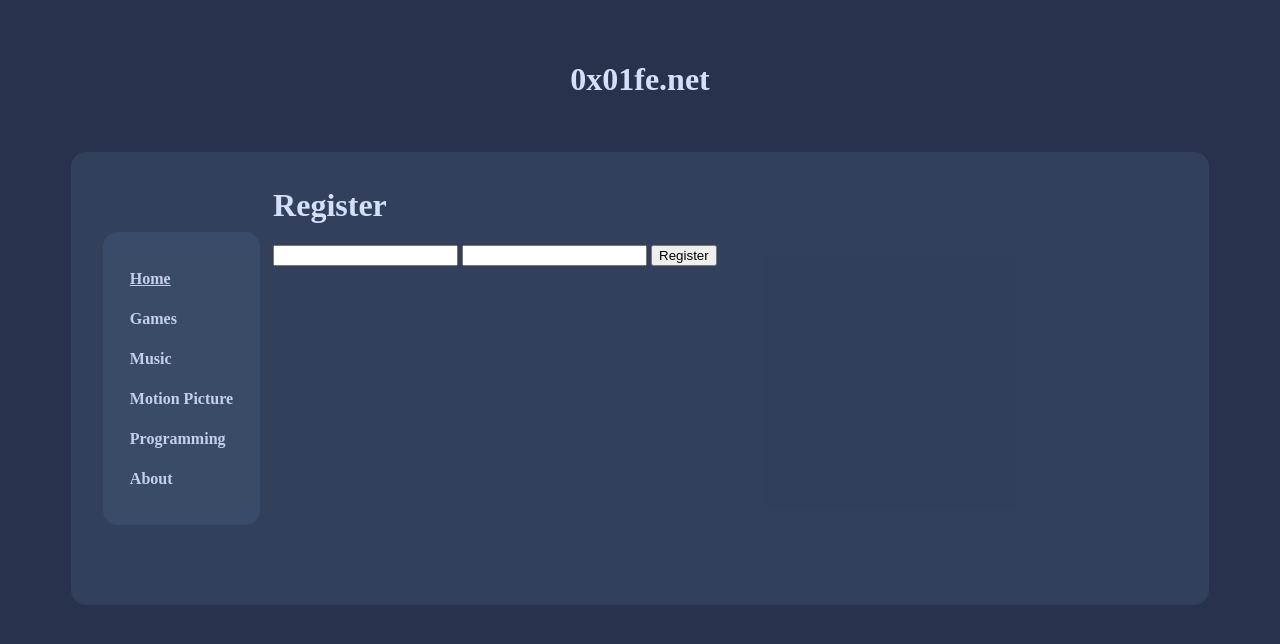
After one commit to 0x01FE/My-Website, a Flask app: page /user/register/ in a window 1280 px wide. The commit adds this page. Shown: the top 644 px of the page. Run offline with Flask 2, Linux system fonts and the light colour scheme; parts of the project's set-up code (start-up, migrations or seed data) failed here and were passed over; some libraries are stand-ins or nearby versions; some web fonts are replaced.

Commit message:
started working on the comments feature

```diff
--- a/app/app.py
+++ b/app/app.py
@@ -1,6 +1,7 @@
 import glob
 import configparser
 import random
+import base64
 
 import flask
 import flask_wtf.csrf
@@ -10,12 +11,13 @@ import markdown
 
 from post import Post
 import comment
+import user
 
 app = flask.Flask(__name__, static_url_path='', static_folder='static')
+app.register_blueprint(comment.comments)
+app.register_blueprint(user.user)
 
-csrf = flask_wtf.csrf.CSRFProtect()
-csrf.init_app(app)
-
+# CONFIG
 CONFIG_PATH = "./config.ini"
 config = configparser.ConfigParser()
 config.read(CONFIG_PATH)
@@ -24,6 +26,17 @@ POSTS_FOLDER = config['POSTS']['POSTS_FOLDER']
 STATUS_FILE = config['STATUS']['STATUS_FILE']
 PORT = int(config['NETWORK']['PORT'])
 DEV = int(config['NETWORK']['DEV'])
+
+
+# CSRF Protect
+app.config['SECRET_KEY'] = base64.b64decode(config["FLASK"]["SECRET"])
+csrf = flask_wtf.csrf.CSRFProtect()
+csrf.init_app(app)
+
+# Session Setup
+app.config['SESSION_TYPE'] = 'filesystem'
+app.config['SESSION_FILE_DIR'] = './data/.flask_session/'
+flask_session.Session(app)
 
 def get_posts(category_filter : str | None = None) -> list[Post]:
     post_files = glob.glob(f'{POSTS_FOLDER}/*')
@@ -85,7 +98,7 @@ def index():
     # Setup Comment Form
     form = comment.CommentForm()
 
-    return flask.render_template('index.html', posts=posts_and_comments, status=status, form=form)
+    return flask.render_template('index.html', posts=posts_and_comments, status=status, form=form, user="yes")
 
 # Games Page
 @app.route('/games/')
--- a/app/post.py
+++ b/app/post.py
@@ -8,6 +8,7 @@ class Post:
     date : datetime.datetime
     body : str
     file : str
+    id : int
 
     def __init__(self, file_path):
         self.file = file_path
@@ -21,4 +22,6 @@ class Post:
         date = lines[3].split(":")[1].strip()
         self.date = datetime.datetime.strptime(date, "%d-%m-%Y")
 
-        self.body = markdown.markdown(''.join(lines[6:]))
+        self.id = int(lines[4].split(":")[1].strip())
+
+        self.body = markdown.markdown(''.join(lines[7:]))
--- a/app/static/style.css
+++ b/app/static/style.css
@@ -182,16 +182,16 @@ a:hover {
     margin: 1em;
 }
 
-.comment-editor input {
+.comment-editor textarea {
     width: 100%;
-    padding: 3em 0;
-    line-height: 140%;
+    height: 6em;
+    padding: 0.75em;
 
     border-style: solid;
-    /* border-color: var(--secondary50); */
+    border-color: var(--secondary50);
     border-radius: var(--border-radius);
 }
 
-.comment-editor input:focus {
+.comment-editor textarea:focus {
     border: 3px solid var(--accent);
 }
--- a/app/templates/index.html
+++ b/app/templates/index.html
@@ -34,8 +34,7 @@
                             {% if user %}
                             <div class="comment-editor">
                                 <h3>{{ user }}</h3>
-                                <form method="post" action="/comment">
-                                    <!-- <input type="text" class="commenter"> -->
+                                <form method="post" action="/comment/">
                                     {{ form.textbox }}
                                     <input type="submit" value="Save">
                                 </form>
--- /dev/null
+++ b/app/templates/user/register.html
@@ -0,0 +1,36 @@
+<!DOCTYPE html>
+<html lang="en">
+    <header>
+        <link rel="shortcut icon" href="index_favicon.ico">
+        <link rel="stylesheet" href="{{ url_for('static', filename='style.css') }}">
+        <title>0x01fe.net - Register</title>
+    </header>
+    <body>
+        <div class="header">
+            <h1>0x01fe.net</h1>
+            {{ status|safe }}
+        </div>
+        <div class="container">
+            <!-- Sidebar -->
+            <div class="sidebar">
+                <a href="."><u>Home</u></a><br>
+                <a href="./games/">Games</a><br>
+                <a href="./music/">Music</a><br>
+                <a href="./motion-pictures/">Motion Picture</a><br>
+                <a href="./programming/">Programming</a><br>
+                <a href="./about/">About</a>
+            </div>
+
+            <!-- Main Page -->
+            <!-- Get it? D-Log? Like digital log? -->
+            <div class="dlog">
+                <h1>Register</h1>
+                <form method="post" action="/user/register/">
+                {{ form.username }}
+                {{ form.password }}
+                <input type="submit" value="Register">
+                </form>
+            </div>
+        </div>
+    </body>
+</html>
--- /dev/null
+++ b/app/user.py
@@ -0,0 +1,25 @@
+import flask
+import flask_wtf.csrf
+import wtforms
+
+user = flask.Blueprint('user', __name__, template_folder='./templates/user')
+
+class RegisterUserForm(flask_wtf.FlaskForm):
+    username = wtforms.StringField("Username", [
+        wtforms.validators.Length(min=4, max=32),
+        wtforms.validators.DataRequired()
+    ])
+    password = wtforms.PasswordField("Password", [
+        wtforms.validators.Length(min=8, max=64),
+        wtforms.validators.DataRequired()
+    ])
+
+@user.route('/user/add/', methods=["POST"])
+def add_user():
+    pass
+
+@user.route('/user/register/')
+def register_user():
+    form = RegisterUserForm()
+
+    return flask.render_template('register.html', form=form)
```
Also changed, not shown: app/comment.py (+14 -4 lines), app/posts/POST_TEMPLATE.md (+1 -0 lines), 1 other file.
